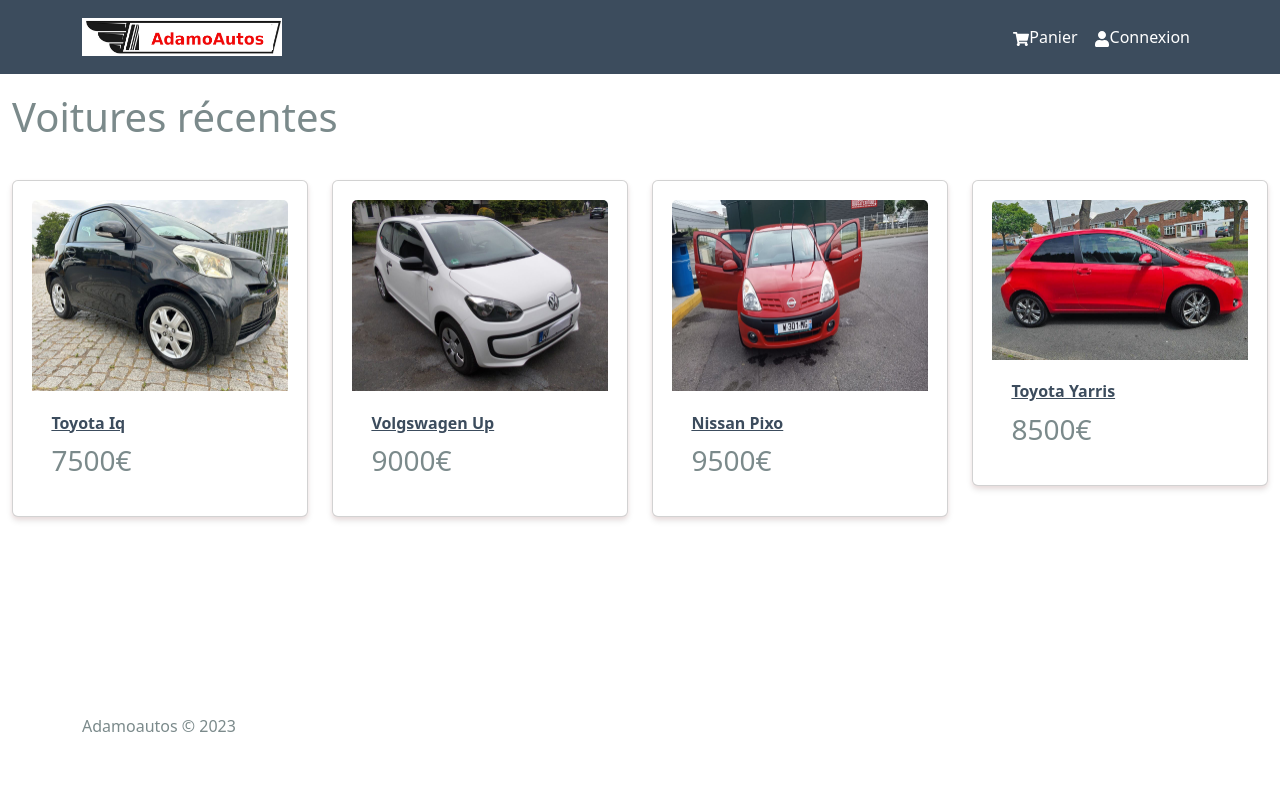
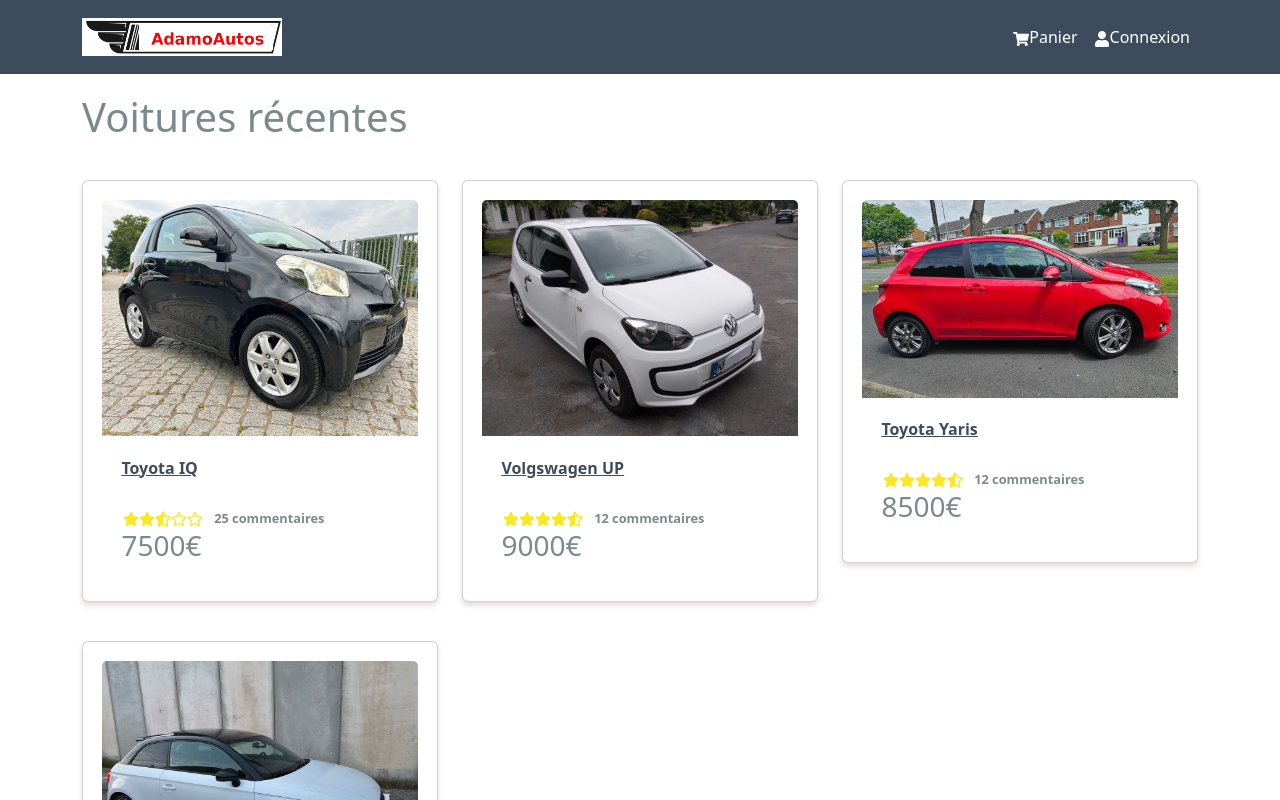
Before and after one commit to ricardomb94/carshop, a React (Create React App) app in the folder frontend/: page / in a window 1280 px wide. Shown: the top 800 px of the page. Built offline with nearby package versions, Linux system fonts and the light colour scheme.

Commit message:
Fetching product from dummy data (i.e product's array)

```diff
--- a/frontend/src/App.js
+++ b/frontend/src/App.js
@@ -1,15 +1,14 @@
 import { Container } from "react-bootstrap";
+import { Outlet } from "react-router-dom";
 import Header from "./components/Header";
 import Footer from "./components/Footer";
-import HomeScreen from "./screens/HomeScreen";
-
 const App = () => {
   return (
     <>
       <Header />
       <main className='py-3'>
-        <Container fluid>
-          <HomeScreen />
+        <Container>
+          <Outlet />
         </Container>
       </main>
       <Footer />
--- a/frontend/src/components/Product.jsx
+++ b/frontend/src/components/Product.jsx
@@ -1,17 +1,25 @@
-import {Card }from 'react-bootstrap'
+import {Card }from 'react-bootstrap';
+import {Link} from 'react-router-dom';
+import Rating from './Rating'
 
 const Product = ({product}) => {
   return (
     <Card className='my-3 p-3 rounded'>
-        <a href={`/products/${product._id}`}>
+        <Link to={`/productx/${product._id}`}>
             <Card.Img src={product.images[0].original} variant="top" />
-        </a>
+        </Link>
         <Card.Body>
-            <a href={`/product/${product._id}`}>
-                <Card.Title as="div">
+            <Link to={`/product/${product._id}`}>
+                <Card.Title as="div" className='product-title'>
                     <strong>{product.name}</strong>
                 </Card.Title>
-            </a>
+            </Link>
+            <Card.Text as='div'>
+                <Rating
+                value={product.rating}
+                text={`${product.numReviews} commentaires`}
+                />
+            </Card.Text>
             <Card.Text as="h3">
                 {product.price}€
             </Card.Text>
--- /dev/null
+++ b/frontend/src/components/Rating.jsx
@@ -0,0 +1,19 @@
+import React from 'react'
+import {FaStar, FaStarHalfAlt, FaRegStar} from 'react-icons/fa'
+
+const Rating = ({value, text}) => {
+  return (
+    <div className='rating'>
+        <span>
+            { value >= 1 ? <FaStar/> : value  >= 0.5 ? <FaStarHalfAlt/> : <FaRegStar/>}
+            { value >= 2 ? <FaStar/> : value  >= 1.5 ? <FaStarHalfAlt/> : <FaRegStar/>}
+            { value >= 3 ? <FaStar/> : value  >= 2.5 ? <FaStarHalfAlt/> : <FaRegStar/>}
+            { value >= 4 ? <FaStar/> : value  >= 3.5 ? <FaStarHalfAlt/> : <FaRegStar/>}
+            { value >= 5 ? <FaStar/> : value  >= 4.5 ? <FaStarHalfAlt/> : <FaRegStar/>}
+        </span>
+        <span className="rating-text">{text && text}</span>
+    </div>
+  )
+}
+
+export default Rating
--- a/frontend/src/index.js
+++ b/frontend/src/index.js
@@ -1,15 +1,34 @@
 import React from "react";
 import ReactDOM from "react-dom/client";
+import {
+  createBrowserRouter,
+  createBrowserRoutesFromElemnts,
+  createRoutesFromElements,
+  Route,
+  RouteProvider,
+  RouterProvider,
+} from "react-router-dom";
 // import "bootstrap/dist/css/bootstrap.min.css";
 import "./assets/styles/bootstrap.custom.css";
 import "./assets/styles/index.css";
 import App from "./App";
 import reportWebVitals from "./reportWebVitals";
+import Catalogue from "./screens/Catalogue";
+import ProductScreen from "./screens/ProductScreen";
+
+const router = createBrowserRouter(
+  createRoutesFromElements(
+    <Route path='/' element={<App />}>
+      <Route index={true} path='/' element={<Catalogue />} />
+      <Route path='/product/:id' element={<ProductScreen />} />
+    </Route>
+  )
+);
 
 const root = ReactDOM.createRoot(document.getElementById("root"));
 root.render(
   <React.StrictMode>
-    <App />
+    <RouterProvider router={router} />
   </React.StrictMode>
 );
 
--- a/frontend/src/products.js
+++ b/frontend/src/products.js
@@ -1,156 +1,156 @@
 const products = [
   {
     _id: 1,
-    name: 'Toyota Iq',
-    images:[
+    name: "Toyota IQ",
+    images: [
       {
-        original:'/images/yarris-1.jpeg',
-        thumbnail:'/thumbnails/yarris-t1.jpeg',
+        original: "/images/yarris-1.jpeg",
+        thumbnail: "/thumbnails/yarris-t1.jpeg",
       },
       {
-        original:'/images/yarris-2.jpeg',
-        thumbnail:'/thumbnails/yarris-t2.jpeg',
+        original: "/images/yarris-2.jpeg",
+        thumbnail: "/thumbnails/yarris-t2.jpeg",
       },
       {
-        original:'/images/yarris-3.jpeg',
-        thumbnail:'/thumbnails/yarris-t3.jpeg',
+        original: "/images/yarris-3.jpeg",
+        thumbnail: "/thumbnails/yarris-t3.jpeg",
       },
       {
-        original:'/images/yarris-5.jpeg',
-        thumbnail:'/thumbnails/yarris-t5.jpeg',
+        original: "/images/yarris-5.jpeg",
+        thumbnail: "/thumbnails/yarris-t5.jpeg",
       },
       {
-        original:'/images/yarris-6.jpeg',
-        thumbnail:'/thumbnails/yarris-t6.jpeg',
+        original: "/images/yarris-6.jpeg",
+        thumbnail: "/thumbnails/yarris-t6.jpeg",
       },
     ],
     description:
-      'L\'Audi A1 est une voiture à hayon élégante et compacte qui respire la sophistication et la modernité. Elle présente un design extérieur élégant caractérisé par des lignes nettes, une calandre avant agressive et des phares à LED. Sa taille compacte en fait une voiture idéale pour la ville, permettant une maniabilité et un stationnement faciles.',
-    brand: 'Toyota Iq',
-    year:2019,
-    category: 'Essence',
-    color: 'noire',
+      "L'Audi A1 est une voiture à hayon élégante et compacte qui respire la sophistication et la modernité. Elle présente un design extérieur élégant caractérisé par des lignes nettes, une calandre avant agressive et des phares à LED. Sa taille compacte en fait une voiture idéale pour la ville, permettant une maniabilité et un stationnement faciles.",
+    brand: "Toyota IQ",
+    year: 2019,
+    category: "Essence",
+    color: "noire",
     countInStock: 0,
     price: 7500,
-    rating: 4.5,
-    provenance:'B',
-    registration:'12/09/2009',
-    vehicleInspection:'Requis',
-    originalOwner:'Oui',
-    odometerReading:'116.000 Km',
-    energy:'essence',
-    transmission:'Manuelle',
-    upholstery:'cuir/tissu',
-    doors:3,
-    seats:4,
-    numReviews: 12,
+    rating: 2.5,
+    provenance: "B",
+    registration: "12/09/2009",
+    vehicleInspection: "Requis",
+    originalOwner: "Oui",
+    odometerReading: "116.000 Km",
+    energy: "essence",
+    transmission: "Manuelle",
+    upholstery: "cuir/tissu",
+    doors: 3,
+    seats: 4,
+    numReviews: 25,
   },
   {
     _id: 2,
-    name: 'Volgswagen Up',
-    images:[
+    name: "Volgswagen UP",
+    images: [
       {
-        original:'/images/volgswagen-slider5.jpeg',
-        thumbnail:'/thumbnails/volgswagen-t5.jpeg',
+        original: "/images/volgswagen-slider5.jpeg",
+        thumbnail: "/thumbnails/volgswagen-t5.jpeg",
       },
       {
-        original:'/images/volgswagen-s4.jpeg',
-        thumbnail:'/thumbnails/volgswagen-t4.jpeg',
+        original: "/images/volgswagen-s4.jpeg",
+        thumbnail: "/thumbnails/volgswagen-t4.jpeg",
       },
       {
-        original:'/images/volgswagen-s3.jpeg',
-        thumbnail:'/thumbnails/volgswagen-t3.jpeg',
+        original: "/images/volgswagen-s3.jpeg",
+        thumbnail: "/thumbnails/volgswagen-t3.jpeg",
       },
       {
-        original:'/images/volgswagen-s1.jpeg',
-        thumbnail:'/thumbnails/volgswagen-t1.jpeg',
+        original: "/images/volgswagen-s1.jpeg",
+        thumbnail: "/thumbnails/volgswagen-t1.jpeg",
       },
       {
-        original:'/images/volgswagen-s2.jpeg',
-        thumbnail:'/thumbnails/volgswagen-t2.jpeg',
+        original: "/images/volgswagen-s2.jpeg",
+        thumbnail: "/thumbnails/volgswagen-t2.jpeg",
       },
       {
-        original:'/images/volgswagen-s0.jpeg',
-        thumbnail:'/thumbnails/volgswagen-t0.jpeg',
-      }
+        original: "/images/volgswagen-s0.jpeg",
+        thumbnail: "/thumbnails/volgswagen-t0.jpeg",
+      },
     ],
     description:
-      'Le Volswagen Up! est une petite voiture citadine compacte connue pour sa taille réduite, sa praticité et son efficacité. Elle arbore un design moderne, un intérieur étonnamment spacieux pour sa catégorie et diverses fonctionnalités et technologies modernes. Avec sa maniabilité réactive et ses options respectueuses de l\'environnement, elle est bien adaptée à la conduite en ville et aux déplacements quotidiens.',
-    brand: 'Volswagen',
+      "Le Volswagen Up! est une petite voiture citadine compacte connue pour sa taille réduite, sa praticité et son efficacité. Elle arbore un design moderne, un intérieur étonnamment spacieux pour sa catégorie et diverses fonctionnalités et technologies modernes. Avec sa maniabilité réactive et ses options respectueuses de l'environnement, elle est bien adaptée à la conduite en ville et aux déplacements quotidiens.",
+    brand: "Volgswagen",
     year: 2013,
-    category: 'essence',
-    color: 'blanche',
+    category: "essence",
+    color: "blanche",
     countInStock: 0,
     price: 9000,
     rating: 4.5,
-    provenance:'Allemagne',
-    registration:'12/09/2013 ',
-    vehicleInspection:'requis',
-    originalOwner:'Oui',
-    odometerReading:'66300 Km',
-    energy:'essence',
-    transmission:'manuelle',
-    upholstery:'cuir/tissu',
-    doors:3,
-    seats:5,
+    provenance: "Allemagne",
+    registration: "12/09/2013 ",
+    vehicleInspection: "requis",
+    originalOwner: "Oui",
+    odometerReading: "66300 Km",
+    energy: "essence",
+    transmission: "manuelle",
+    upholstery: "cuir/tissu",
+    doors: 3,
+    seats: 5,
     numReviews: 12,
   },
-  {
-    _id: 3,
-    name: 'Nissan Pixo',
-    images:[
-      {
-        original:'/images/nissan-s1.jpeg',
-        thumbnail:'/thumbnails/nissan-t1.jpeg',
-      },
-      {
-        original:'/images/nissan-s2.jpeg',
-        thumbnail:'/thumbnails/nissan-t2.jpeg',
-      },{
-        original:'/images/nissan-s3.jpeg',
-        thumbnail:'/thumbnails/nissan-t3.jpeg',
-      }
-    ],
-    description:
-      'Le Nissan Pixo est une petite voiture citadine connue pour sa taille compacte, son efficacité énergétique et son prix abordable. ',
-    brand: 'Nissan Pixo',
-    year:2011,
-    category: 'Essence',
-    color: 'rouge',
-    countInStock: 0,
-    price: 9500,
-    rating: 4.5,
-    provenance:'France',
-    registration:'28-04-2011 ',
-    vehicleInspection:'Requis',
-    originalOwner:'Oui',
-    odometerReading:'45500 km',
-    energy:'essence',
-    transmission:'Manuelle',
-    upholstery:'cuir/tissu',
-    doors:5,
-    seats:5,
-    numReviews: 12,
-  },
+  // {
+  //   _id: 3,
+  //   name: 'Nissan Pixo',
+  //   images:[
+  //     {
+  //       original:'/images/nissan-s1.jpeg',
+  //       thumbnail:'/thumbnails/nissan-t1.jpeg',
+  //     },
+  //     {
+  //       original:'/images/nissan-s2.jpeg',
+  //       thumbnail:'/thumbnails/nissan-t2.jpeg',
+  //     },{
+  //       original:'/images/nissan-s3.jpeg',
+  //       thumbnail:'/thumbnails/nissan-t3.jpeg',
+  //     }
+  //   ],
+  //   description:
+  //     'Le Nissan Pixo est une petite voiture citadine connue pour sa taille compacte, son efficacité énergétique et son prix abordable. ',
+  //   brand: 'Nissan Pixo',
+  //   year:2011,
+  //   category: 'Essence',
+  //   color: 'rouge',
+  //   countInStock: 0,
+  //   price: 9500,
+  //   rating: 4.5,
+  //   provenance:'France',
+  //   registration:'28-04-2011 ',
+  //   vehicleInspection:'Requis',
+  //   originalOwner:'Oui',
+  //   odometerReading:'45500 km',
+  //   energy:'essence',
+  //   transmission:'Manuelle',
+  //   upholstery:'cuir/tissu',
+  //   doors:5,
+  //   seats:5,
+  //   numReviews: 12,
+  // },
   {
     _id: 4,
-    name: 'Toyota Yarris',
-    images:[
+    name: "Toyota Yaris",
+    images: [
       // {
       //   original:'/images/yarris-rouge-1.jpeg',
       //   thumbnail:'/thumbnails/yarris-rouge-t1.jpeg',
       // },
       {
-        original:'/images/yarris-rouge-2.jpeg',
-        thumbnail:'/thumbnails/yarris-rouge-t2.jpeg',
+        original: "/images/yarris-rouge-2.jpeg",
+        thumbnail: "/thumbnails/yarris-rouge-t2.jpeg",
       },
       {
-        original:'/images/yarris-rouge-3.jpeg',
-        thumbnail:'/thumbnails/yarris-rouge-t3.jpeg',
+        original: "/images/yarris-rouge-3.jpeg",
+        thumbnail: "/thumbnails/yarris-rouge-t3.jpeg",
       },
       {
-        original:'/images/yarris-rouge-4.jpeg',
-        thumbnail:'/thumbnails/yarris-rouge-t4.jpeg',
+        original: "/images/yarris-rouge-4.jpeg",
+        thumbnail: "/thumbnails/yarris-rouge-t4.jpeg",
       },
       // {
       //   original:'/images/yarris-rouge-5.jpeg',
@@ -158,116 +158,57 @@
       // },
     ],
     description:
-      'L\'Audi A1 est une voiture à hayon élégante et compacte qui respire la sophistication et la modernité. Elle présente un design extérieur élégant caractérisé par des lignes nettes, une calandre avant agressive et des phares à LED. Sa taille compacte en fait une voiture idéale pour la ville, permettant une maniabilité et un stationnement faciles.',
-    brand: 'Toyota Yarris',
-    year:2012,
-    category: 'Essence',
-    color: 'rouge',
+      "L'Audi A1 est une voiture à hayon élégante et compacte qui respire la sophistication et la modernité. Elle présente un design extérieur élégant caractérisé par des lignes nettes, une calandre avant agressive et des phares à LED. Sa taille compacte en fait une voiture idéale pour la ville, permettant une maniabilité et un stationnement faciles.",
+    brand: "Toyota Yaris",
+    year: 2012,
+    category: "Essence",
+    color: "rouge",
     countInStock: 0,
     price: 8500,
     rating: 4.5,
-    provenance:'Allemagne',
-    registration:'1/02/2012',
-    vehicleInspection:'Requis',
-    originalOwner:'Oui',
-    odometerReading:'130.000 Km',
-    energy:'essence',
-    transmission:'Manuelle',
-    upholstery:'cuir/tissu',
-    doors:3,
-    seats:5,
+    provenance: "Allemagne",
+    registration: "1/02/2012",
+    vehicleInspection: "Requis",
+    originalOwner: "Oui",
+    odometerReading: "130.000 Km",
+    energy: "essence",
+    transmission: "Manuelle",
+    upholstery: "cuir/tissu",
+    doors: 3,
+    seats: 5,
     numReviews: 12,
   },
-  // {
-  //   _id: 2,
-  //   name: 'Volgswagen Up',
-  //   images:[
-  //     {
-  //       original:'/images/volgswagen-slider5.jpeg',
-  //       thumbnail:'https://picsum.photos/id/1018/250/150/',
-  //     }
-  //   ],
-  //   description:
-  //     'Le Volswagen Up! est une petite voiture citadine compacte connue pour sa taille réduite, sa praticité et son efficacité. Elle arbore un design moderne, un intérieur étonnamment spacieux pour sa catégorie et diverses fonctionnalités et technologies modernes. Avec sa maniabilité réactive et ses options respectueuses de l\'environnement, elle est bien adaptée à la conduite en ville et aux déplacements quotidiens.',
-  //   brand: 'Volswagen',
-  //   year:2012,
-  //   category: 'Essence',
-  //   color: 'blanche',
-  //   countInStock: 0,
-  //   price: 1750,
-  //   rating: 4.5,
-  //   provenance:'France',
-  //   registration:'27-02-2012 ',
-  //   vehicleInspection:'Requis',
-  //   originalOwner:'Non',
-  //   odometerReading:'134.000 km',
-  //   energy:'essence',
-  //   transmission:'Manuelle',
-  //   upholstery:'cuir/tissu',
-  //   doors:5,
-  //   seats:5,
-  //   numReviews: 12,
-  // },
-  // {
-  //   _id: 3,
-  //   name: 'Nissan Pixo',
-  //   images:[
-  //     {
-  //       original:'/images/nissan-slider4.jpeg',
-  //       thumbnail:'https://picsum.photos/id/1018/250/150/',
-  //     }
-  //   ],
-  //   description:
-  //     'Le Nissan Pixo est une petite voiture citadine connue pour sa taille compacte, son efficacité énergétique et son prix abordable. ',
-  //   brand: 'Nissan Pixo',
-  //   year:2012,
-  //   category: 'Essence',
-  //   color: 'blanche',
-  //   countInStock: 0,
-  //   price: 1750,
-  //   rating: 4.5,
-  //   provenance:'France',
-  //   registration:'27-02-2012 ',
-  //   vehicleInspection:'Requis',
-  //   originalOwner:'Non',
-  //   odometerReading:'134.000 km',
-  //   energy:'essence',
-  //   transmission:'Manuelle',
-  //   upholstery:'cuir/tissu',
-  //   doors:5,
-  //   seats:5,
-  //   numReviews: 12,
-  // },
-  // {
-  //   _id: 1,
-  //   name: 'Audi A1',
-  //   images:[
-  //     {
-  //       original:'/images/audi-slider1.jpeg',
-  //       thumbnail:'https://picsum.photos/id/1018/250/150/',
-  //     }
-  //   ],
-  //   description:
-  //     'L\'Audi A1 est une voiture à hayon élégante et compacte qui respire la sophistication et la modernité. Elle présente un design extérieur élégant caractérisé par des lignes nettes, une calandre avant agressive et des phares à LED. Sa taille compacte en fait une voiture idéale pour la ville, permettant une maniabilité et un stationnement faciles.',
-  //   brand: 'Audi A1',
-  //   year:2012,
-  //   category: 'Essence',
-  //   color: 'blanche',
-  //   countInStock: 0,
-  //   price: 1750,
-  //   rating: 4.5,
-  //   provenance:'France',
-  //   registration:'27-02-2012 ',
-  //   vehicleInspection:'Requis',
-  //   originalOwner:'Non',
-  //   odometerReading:'134.000 km',
-  //   energy:'essence',
-  //   transmission:'Manuelle',
-  //   upholstery:'cuir/tissu',
-  //   doors:5,
-  //   seats:5,
-  //   numReviews: 12,
-  // },
+
+  {
+    _id: 3,
+    name: "Audi A1",
+    images: [
+      {
+        original: "/images/audi-slider1.jpeg",
+        thumbnail: "https://picsum.photos/id/1018/250/150/",
+      },
+    ],
+    description:
+      "L'Audi A1 est une voiture à hayon élégante et compacte qui respire la sophistication et la modernité. Elle présente un design extérieur élégant caractérisé par des lignes nettes, une calandre avant agressive et des phares à LED. Sa taille compacte en fait une voiture idéale pour la ville, permettant une maniabilité et un stationnement faciles.",
+    brand: "Audi A1",
+    year: 2012,
+    category: "Essence",
+    color: "blanche",
+    countInStock: 0,
+    price: 1750,
+    rating: 4.5,
+    provenance: "France",
+    registration: "27-02-2012 ",
+    vehicleInspection: "Requis",
+    originalOwner: "Non",
+    odometerReading: "134.000 km",
+    energy: "essence",
+    transmission: "Manuelle",
+    upholstery: "cuir/tissu",
+    doors: 5,
+    seats: 5,
+    numReviews: 12,
+  },
 ];
 
 module.exports = products;
--- a/frontend/src/screens/HomeScreen.jsx
+++ b/frontend/src/screens/Catalogue.jsx
@@ -2,13 +2,13 @@
 import products from '../products'
 import Product from '../components/Product'
 
-const HomeScreen = () => {
+const Catalogue = () => {
   return (
     <>
       <h1>Voitures récentes</h1>
       <Row>
         {products.map((product) => (
-          <Col key={product._id} sm={12} md={6} lg={4} xl={3}>
+          <Col key={product._id} sm={12} md={8} lg={4} xl={4}>
             <Product  product={product}/>
           </Col>
         ))}
@@ -17,4 +17,4 @@
   )
 }
 
-export default HomeScreen
+export default Catalogue
--- /dev/null
+++ b/frontend/src/screens/ProductScreen.jsx
@@ -0,0 +1,24 @@
+import React from 'react'
+import { useParams } from 'react-router-dom'
+import products from '../products'
+
+const ProductScreen = () => {
+
+    //Let's get the id from the URL to do so we can destructure anything from the params
+    const {id: productId} = useParams()
+    console.log(typeof productId);
+
+    // Let's fetch the product based on that id usng find() method
+    const product = products.find((p) => p._id === Number(productId));
+    console.log(product)
+    if (!product) {
+      return <div>Produit non trouvé</div>;
+    }
+    console.log(product);
+
+  return (
+    <div>ProductScreen</div>
+  )
+}
+
+export default ProductScreen
```
Also changed, not shown: frontend/package.json (+14 -0 lines), frontend/src/components/Header.jsx (+10 -3 lines), 1 other file (tests, documents, lock files or other folders).
